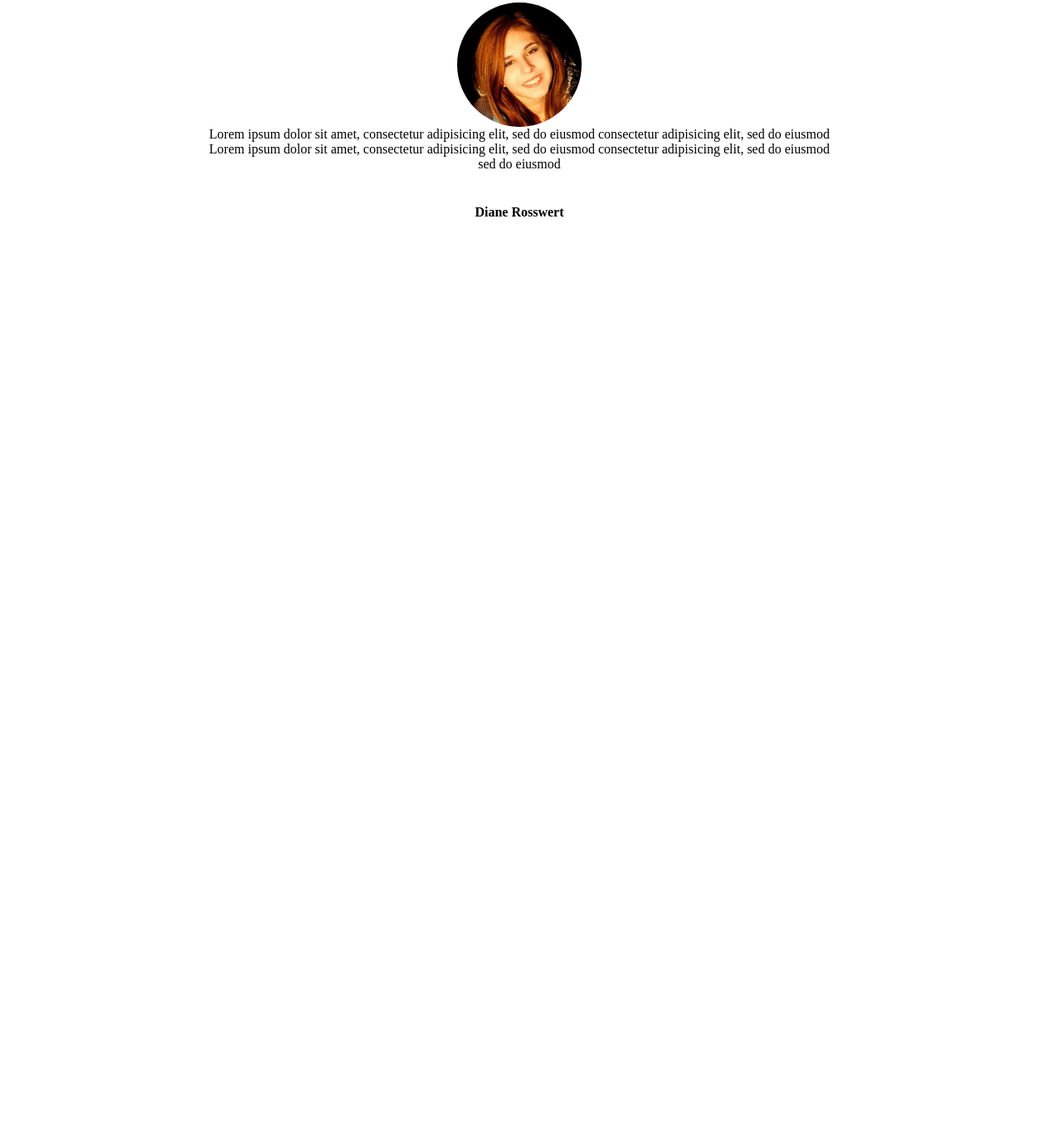
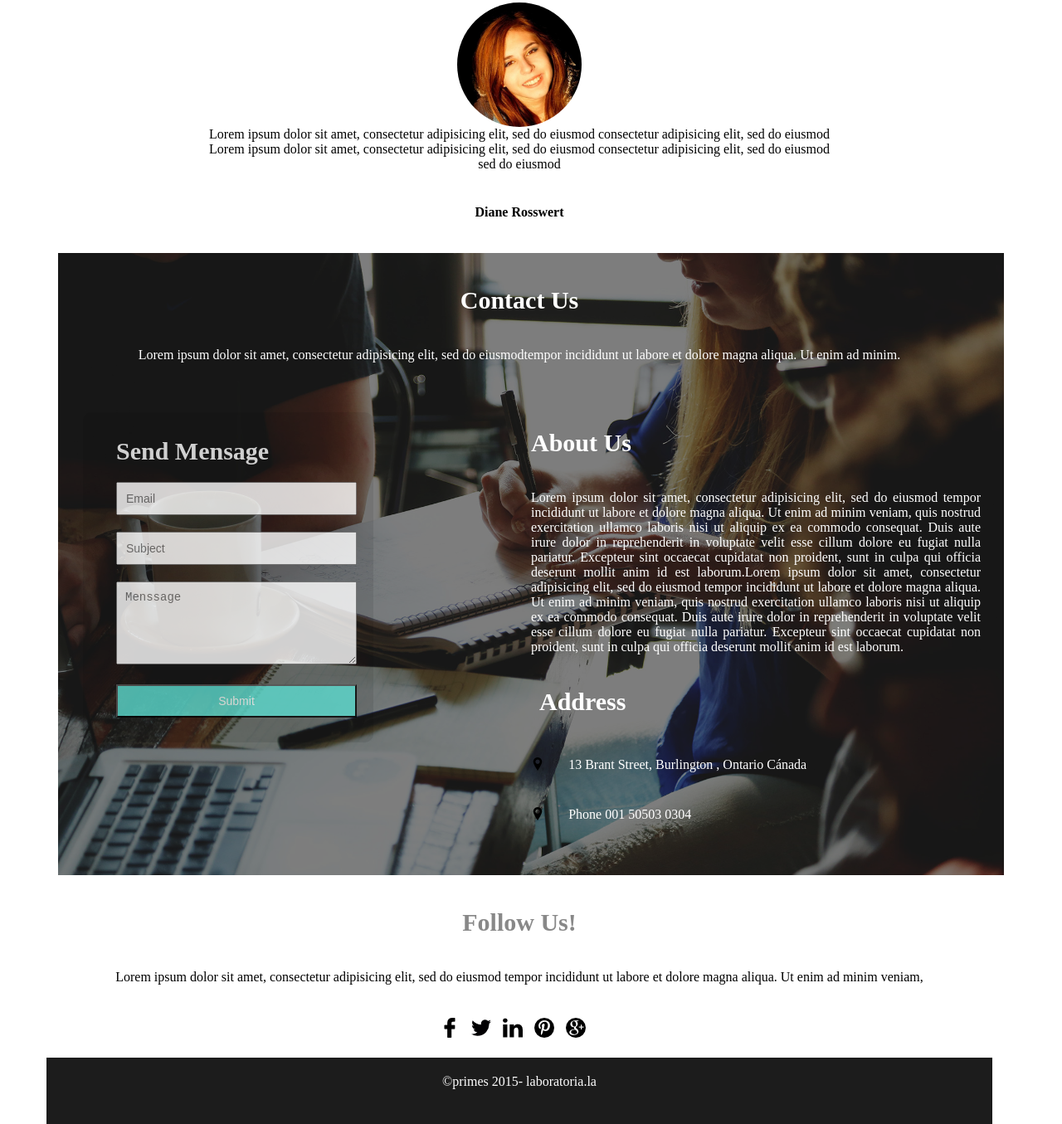
Before and after one commit to MonicaGalicia/21_primes, a plain HTML site: page index.html in a window 1280 px wide. Shown: the part 2131-3486 px from the top of the page at 83% size. Before the commit the page ends 2436 px from the top, so only its background shows below. Drawn offline with Linux system fonts and the light colour scheme.

Commit message:
ultima version

```diff
--- a/index.html
+++ b/index.html
@@ -141,5 +141,91 @@
 				</div>
 			</div>
 		</section><!--Termina Monica Galicia-->
+		<section><!--Inicia Monica Galicia-->
+			<div class="container">
+				<div class="back">
+					<div class="fondo">
+						<div class="row" >
+							<div class="col-12">
+								<h2 class=" text-white center margin what">Contact Us</h2>
+								<p class="margin center text-white ">Lorem ipsum dolor sit amet, consectetur adipisicing elit, sed do eiusmodtempor incididunt ut labore et dolore magna aliqua. Ut enim ad minim.</p>
+							</div>
+						</div>
+						<div class="row">
+							<div class="col-6">
+								<form><!--Formulario Pao Olvera Zavala-->
+									<h2>Send Mensage</h2>
+									<input type="text" name="Email" placeholder="Email">
+									<input type="text" name="Subject" placeholder="Subject">
+									<textarea name="menssage" placeholder="Menssage"></textarea>
+									<input type="button" value="Submit" id="botonform">
+								</form><!--formulario Pao Olvera Zavala-->
+							</div>
+							<div class="col-6">
+								<h2 class="margin what text-white ">About Us</h2>
+								<p class="justificar margin text-white ">Lorem ipsum dolor sit amet, consectetur adipisicing elit, sed do eiusmod
+								tempor incididunt ut labore et dolore magna aliqua. Ut enim ad minim veniam,
+								quis nostrud exercitation ullamco laboris nisi ut aliquip ex ea commodo
+								consequat. Duis aute irure dolor in reprehenderit in voluptate velit esse
+								cillum dolore eu fugiat nulla pariatur. Excepteur sint occaecat cupidatat non
+								proident, sunt in culpa qui officia deserunt mollit anim id est laborum.Lorem ipsum dolor sit amet, consectetur adipisicing elit, sed do eiusmod
+								tempor incididunt ut labore et dolore magna aliqua. Ut enim ad minim veniam,
+								quis nostrud exercitation ullamco laboris nisi ut aliquip ex ea commodo
+								consequat. Duis aute irure dolor in reprehenderit in voluptate velit esse
+								cillum dolore eu fugiat nulla pariatur. Excepteur sint occaecat cupidatat non
+								proident, sunt in culpa qui officia deserunt mollit anim id est laborum.
+								</p>
+								<h2 class="text-white">Address</h2>
+								<div class="row">
+									<div class="col-1">
+										<img class="position margin" src="img/iconos/location-pin.png" alt="position">
+									</div>
+									<div class="col-11">
+										<p class="margin text-white">13 Brant Street, Burlington , Ontario Cánada</p>
+									</div>
+								</div>
+								<div class="row">
+									<div class="col-1">
+										<img class="position margin2" src="img/iconos/location-pin.png" alt="position">
+									</div>
+									<div class="col-11">
+										<p class="margin2 text-white">Phone 001 50503 0304</p>
+									</div>
+								</div>
+							</div>
+						</div>
+					</div>
+				</div>
+			</div>
+		</section><!--Termina Monica Galicia-->
+		<section><!-- Inicia Monica Galicia-->
+			<div class="container">
+				<div class="row">
+					<div class="col-12">
+						<h2 class="center margin what text-gray">Follow Us!</h2>
+						<p class="center margin">Lorem ipsum dolor sit amet, consectetur adipisicing elit, sed do eiusmod tempor incididunt ut labore et dolore magna aliqua. Ut enim ad minim veniam,
+						</p>
+					</div>
+				</div>
+				<div class="row">
+					<div class="col-12">
+						<img id="facebook" class="inline" src="img/redes/facebook-logo.png" alt="facebook">
+						<img class="inline" src="img/redes/twitter-logo-silhouette.png" alt="twitter">
+						<img class="inline" src="img/redes/linkedin-logo (1).png" alt="link">
+						<img class="inline" src="img/redes/pinterest.png" alt="pinterest">
+						<img class="inline" src="img/redes/google-plus-social-logotype.png" alt="google">
+					</div>
+				</div>
+			</div>
+		</section><!--Termina Monica Galicia-->
+		<footer><!--Inicia Monica Galicia-->
+			<div class="container">
+				<div class="row">
+					<div class="col-12 bg-gris">
+						<p id="footer" class="text-white center">©primes 2015- laboratoria.la</p>
+					</div>
+				</div>
+			</div>
+		</footer><!--Termina Monica Galicia-->
 	</body>
 </html>
```
